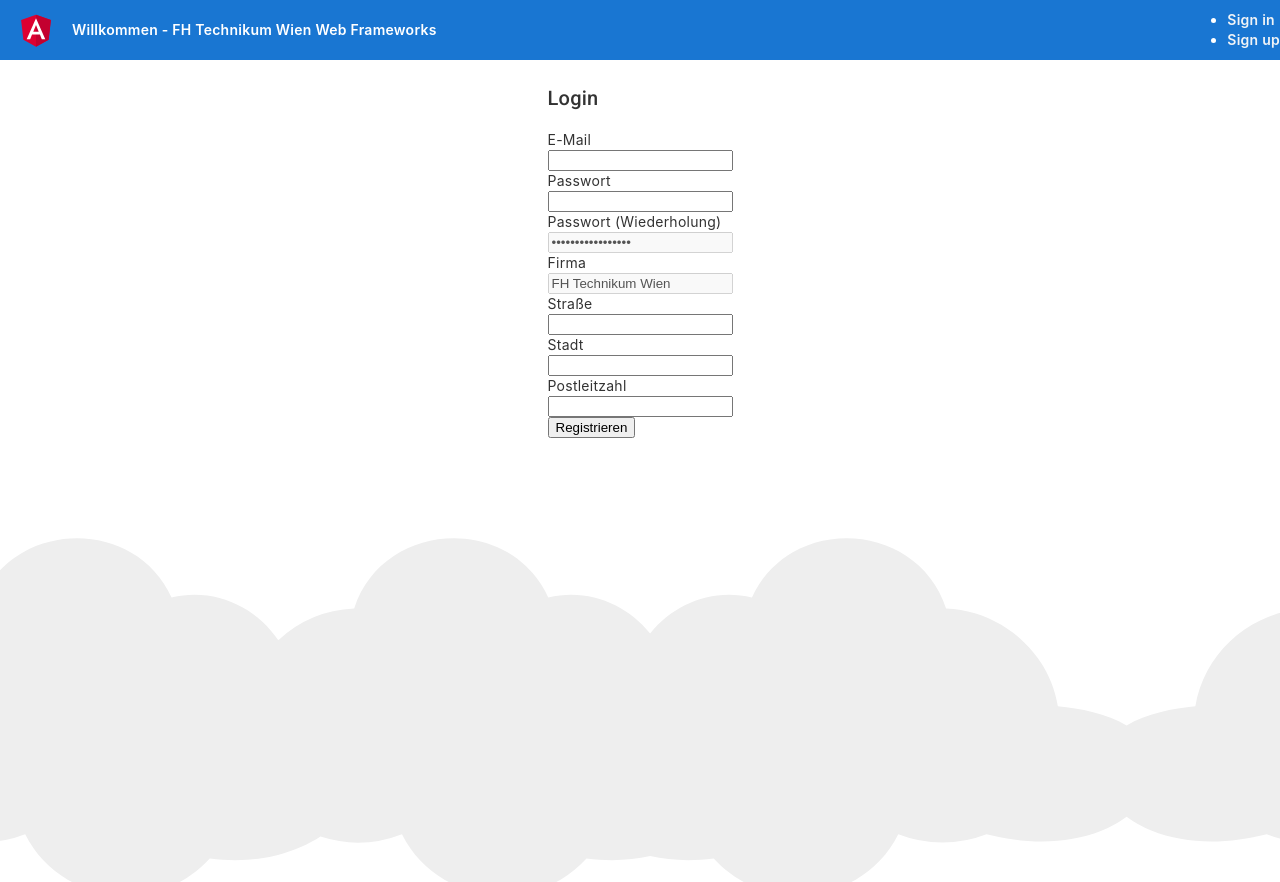
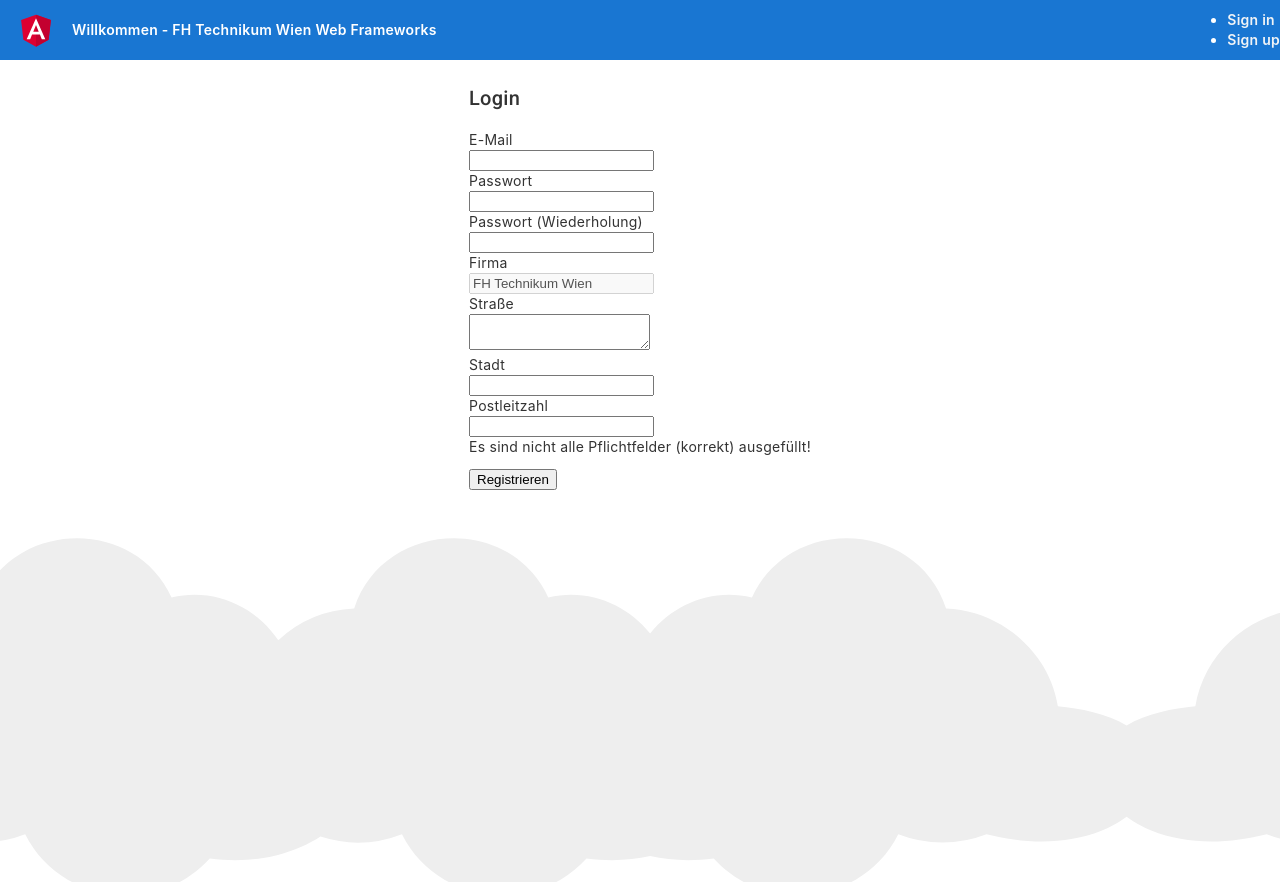
Before and after one commit to vaaniicx/angular-project, an Angular app: page /sign-up in a window 1280 px wide. Built offline with nearby package versions, Linux system fonts and the light colour scheme.

Commit message:
Added sign up form controls

```diff
--- a/src/app/signin/signin.component.html
+++ b/src/app/signin/signin.component.html
@@ -1,5 +1,5 @@
 <h2>{{ title }}</h2>
-<form [formGroup]="form_data" (ngSubmit)="onSubmit()">
+<form [formGroup]="signInForm" (ngSubmit)="onSubmit()">
   <label for="signin-email">E-Mail</label><br />
   <input
     type="email"
@@ -16,7 +16,7 @@
     formControlName="password"
   /><br />
 
-  <div [hidden]="form_data.valid">
+  <div [hidden]="signInForm.valid">
     <p>Es sind nicht alle Pflichtfelder (korrekt) ausgefüllt!</p>
   </div>
 
--- a/src/app/signin/signin.component.ts
+++ b/src/app/signin/signin.component.ts
@@ -14,7 +14,7 @@ import {
 export class SigninComponent implements OnInit {
   title: String = 'Sign-In';
 
-  form_data: FormGroup = new FormGroup({
+  signInForm: FormGroup = new FormGroup({
     email: new FormControl('', [
       Validators.required,
       Validators.email,
@@ -28,9 +28,13 @@ export class SigninComponent implements OnInit {
   ngOnInit(): void {}
 
   onSubmit(): void {
+    if (this.signInForm.invalid) {
+      return;
+    }
+
     if (
-      this.form_data.controls['email'].value == 'test@test.at' &&
-      this.form_data.controls['password'].value == '123456789'
+      this.signInForm.controls['email'].value == 'test@test.at' &&
+      this.signInForm.controls['password'].value == '123456789'
     ) {
       console.log('Login successful');
     } else {
--- a/src/app/signup/signup.component.html
+++ b/src/app/signup/signup.component.html
@@ -1,27 +1,68 @@
-<h2>{{title}}</h2>
-<form>
-    <label for="signup-email">E-Mail</label><br>
-    <input type="email" name="signup-email" id="signup-email" [(ngModel)]="email"><br>
+<h2>{{ title }}</h2>
+<form [formGroup]="signUpForm">
+  <div>
+    <label for="signup-email">E-Mail</label><br />
+    <input
+      type="email"
+      name="signup-email"
+      id="signup-email"
+      formControlName="email"
+    /><br />
+  </div>
 
-    <label for="signup-password">Passwort</label><br>
-    <input type="password" name="signup-password" id="signup-password" [(ngModel)]="password" src={{password}}><br>
+  <label for="signup-password">Passwort</label><br />
+  <input
+    type="password"
+    name="signup-password"
+    id="signup-password"
+    formControlName="password"
+  /><br />
 
-    <label for="signup-password">Passwort (Wiederholung)</label><br>
-    <input type="password" name="signup-password-confirm" id="signup-password-confirm"
-        [(ngModel)]="password_confirm"><br>
+  <label for="signup-password">Passwort (Wiederholung)</label><br />
+  <input
+    type="password"
+    name="signup-password-confirm"
+    id="signup-password-confirm"
+    formControlName="password_confirm"
+  /><br />
 
-    <label for="signup-password">Firma</label><br>
-    <input type="text" name="signup-password-confirm" id="signup-company" [(ngModel)]="company" disabled><br>
+  <label for="signup-company">Firma</label><br />
+  <input
+    type="text"
+    name="signup-company"
+    id="signup-company"
+    formControlName="company"
+  /><br />
 
-    <label for="signup-street">Straße</label><br>
-    <input type="text" name="signup-street" id="signup-street" [(ngModel)]="street"><br>
+  <div formGroupName="address">
+    <label for="signup-street">Straße</label><br />
+    <textarea
+      type="text"
+      name="signup-street"
+      id="signup-street"
+      formControlName="street"
+    ></textarea
+    ><br />
 
-    <label for="signup-city">Stadt</label><br>
-    <input type="text" name="signup-city" id="signup-city" [(ngModel)]="city"><br>
+    <label for="signup-city">Stadt</label><br />
+    <input
+      type="text"
+      name="signup-city"
+      id="signup-city"
+      formControlName="city"
+    /><br />
 
-    <label for="signup-zip-code">Postleitzahl</label><br>
-    <input type="text" name="signup-zip-code" id="signup-zip-code" [(ngModel)]="zip_code"><br>
+    <label for="signup-zip-code">Postleitzahl</label><br />
+    <input
+      type="text"
+      name="signup-zip-code"
+      id="signup-zip-code"
+      formControlName="zip_code"
+    /><br />
+  </div>
 
-
-    <button type="submit">Registrieren</button><br>
+  <div [hidden]="signUpForm.valid">
+    <p>Es sind nicht alle Pflichtfelder (korrekt) ausgefüllt!</p>
+  </div>
+  <button type="submit">Registrieren</button><br />
 </form>
--- a/src/app/signup/signup.component.ts
+++ b/src/app/signup/signup.component.ts
@@ -1,4 +1,5 @@
 import { Component, OnInit } from '@angular/core';
+import { FormControl, FormGroup, Validators } from '@angular/forms';
 
 @Component({
   selector: 'app-signup',
@@ -6,16 +7,35 @@ import { Component, OnInit } from '@angular/core';
   styleUrls: ['./signup.component.css'],
 })
 export class SignupComponent implements OnInit {
+  title: String = 'Login';
+
+  signUpForm: FormGroup = new FormGroup({
+    email: new FormControl('', [
+      Validators.required,
+      Validators.email,
+      Validators.pattern('^[a-z0-9._%+-]+@[a-z0-9.-]+\\.[a-z]{2,4}$'),
+    ]),
+    password: new FormControl('', [
+      Validators.required,
+      Validators.minLength(8),
+    ]),
+    password_confirm: new FormControl('', [
+      Validators.required,
+      Validators.minLength(8),
+    ]),
+    company: new FormControl({ value: 'FH Technikum Wien', disabled: true }, [
+      Validators.required,
+    ]),
+    address: new FormGroup({
+      street: new FormControl(''),
+      city: new FormControl(''),
+      zip_code: new FormControl('', Validators.pattern('^[0-9]*$')),
+    }),
+  });
+
   constructor() {}
 
   ngOnInit(): void {}
 
-  title: String = 'Login';
-  email: String = '';
-  password: String = '';
-  password_confirm: String = '';
-  company: String = 'FH Technikum Wien';
-  street: String = '';
-  city: String = '';
-  zip_code: String = '';
+  onClickSubmit(): void {}
 }
```
